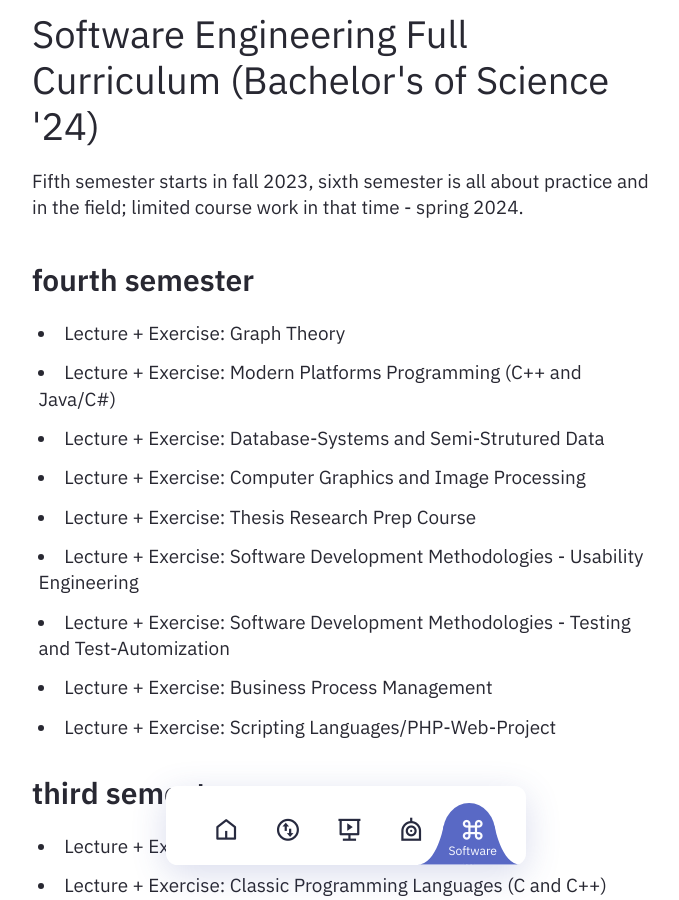
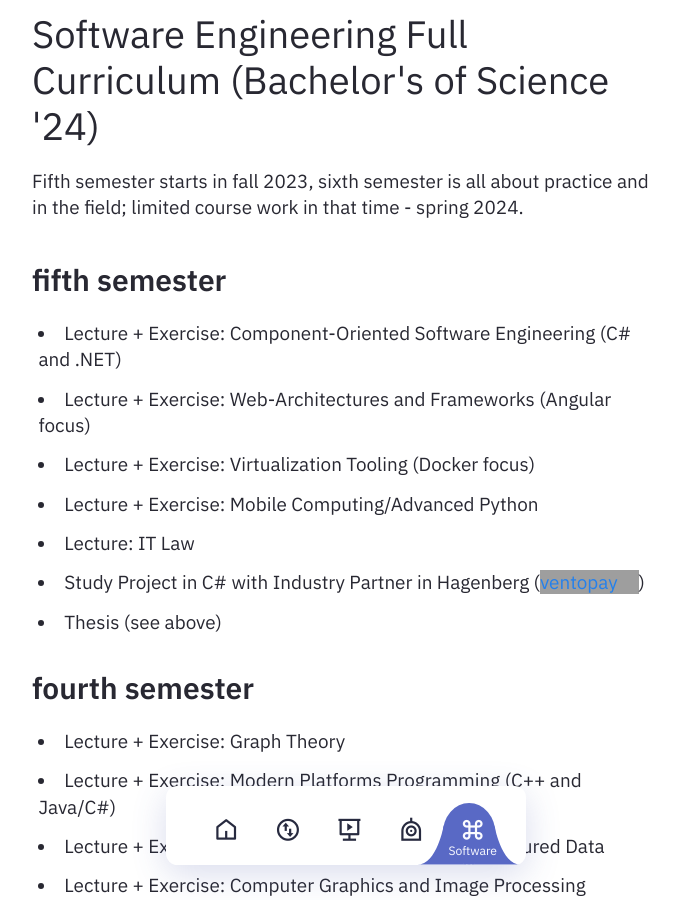
Before and after one commit to heseltime/heseltime.github.io, a Jekyll site: the page built from pages/rDse.md, in a window 1280 px wide and 900 px high, scrolled down 1000 px. Shown: the whole window, without its empty margins (294-973 px from the left). Built offline with Jekyll 4.4.1, drawn with Linux system fonts in a browser that asks for light colours; grey boxes are pictures that could not be loaded.

Commit message:
se content update fifth semester

```diff
--- a/pages/rDse.md
+++ b/pages/rDse.md
@@ -18,6 +18,16 @@ RISC is an international institute with a research focus on various branches of
 # Software Engineering Full Curriculum (Bachelor's of Science '24) #
 
 Fifth semester starts in fall 2023, sixth semester is all about practice and in the field; limited course work in that time - spring 2024.
+
+## fifth semester
+
+- Lecture + Exercise: Component-Oriented Software Engineering (C# and .NET)
+- Lecture + Exercise: Web-Architectures and Frameworks (Angular focus)
+- Lecture + Exercise: Virtualization Tooling (Docker focus)
+- Lecture + Exercise: Mobile Computing/Advanced Python
+- Lecture: IT Law
+- Study Project in C# with Industry Partner in Hagenberg ([ventopay](https://www.linkedin.com/company/ventopay-gmbh))
+- Thesis (see above)
 
 ## fourth semester
 
```
